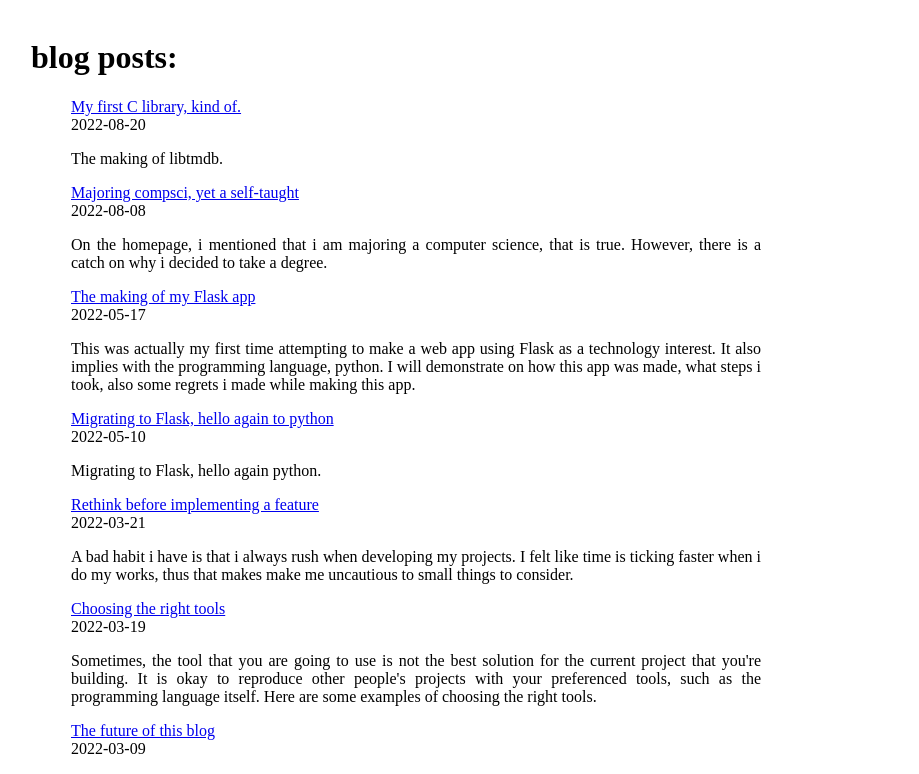
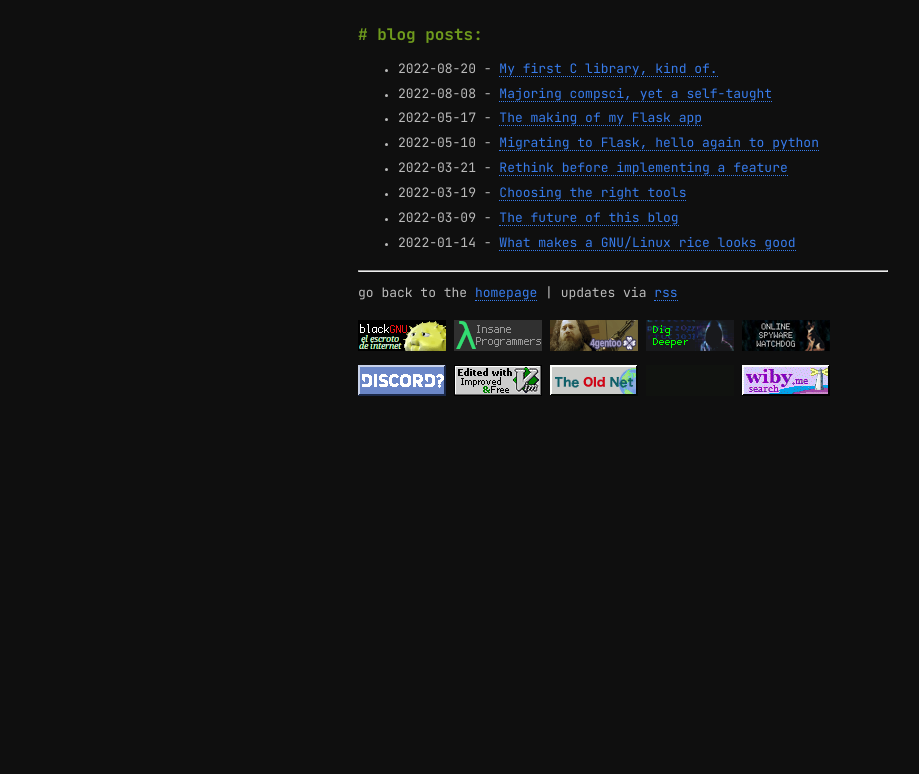
Before and after one commit to youkwhd/youkwhd.com, a Next.js app: page /posts in a window 1280 px wide. Shown: the top 774 px of the page, without its empty margins (17-936 px from the left). Built offline with nearby package versions, Linux system fonts and the light colour scheme.

Commit message:
refactor: changing back to original

```diff
--- a/src/components/Footer/index.tsx
+++ b/src/components/Footer/index.tsx
@@ -7,12 +7,10 @@ export default ({ banners }: Props): JSX.Element => {
     return (
         <footer>
             <hr/>
-            <p>go back to the <Link href="/">homepage</Link> | swoosh to <Link href="/posts">blog posts</Link> | updates via <Link href="/rss.xml">rss</Link></p>
-            {/*
+            <p>go back to the <Link href="/">homepage</Link> | updates via <Link href="/rss.xml">rss</Link></p>
             <div className="banner-wrapper">
                 {banners.map((banner: BannerType) => <Banner src={banner.src} href={banner.url} key={banner.index} />)}
             </div>
-            */}
         </footer>
     )
 }
--- a/src/pages/_app.tsx
+++ b/src/pages/_app.tsx
@@ -2,6 +2,7 @@ import { AppProps } from "next/app"
 import { DefaultSeo } from "next-seo"
 
 import "@/src/styles/main.scss"
+import "@/src/styles/font-types/jetbrains-mono.css"
 import "@/src/styles/prism-themes/prism-custom.css"
 
 export default ({ Component, pageProps }: AppProps): JSX.Element => {
--- a/src/pages/index.tsx
+++ b/src/pages/index.tsx
@@ -21,7 +21,7 @@ export default ({ banners }: Props): JSX.Element => {
             <MainLayout banners={banners}>
                 <h1 className="__fake_h2">Introducing youkwhd</h1>
                 <p>
-                    I'm an undergraduate student majoring Computer Science, a fast paced self-taught programmer <Link href={"/posts/majoring-compsci-yet-self-taught"} target="_blank" style={{ fontSize: 14 }}>[1]</Link> who's proficient using C99 & Typescript as a language of choice, utilizing Neovim as an efficient text editor for every day use.
+                    I'm an undergraduate student majoring Computer Science, a fast paced self-taught programmer <Link href={"/posts/majoring-compsci-yet-self-taught"} className="sidelink" target="_blank">[1]</Link> who's proficient using C99 & Typescript as a language of choice, utilizing Neovim as an efficient text editor for every day use.
                 </p>
                 <p>
                     With the mention of Neovim, thus can be summarized that i am in fact a GNU/Linux enthusiast. I prefer to use a non PID1 systemd based systems. Most of my softwares are purely Libre.
--- a/src/pages/posts/index.tsx
+++ b/src/pages/posts/index.tsx
@@ -25,14 +25,12 @@ const PostsPage = ({ posts, banners }: Props): JSX.Element => {
                         const parsedPostDate: string = post.date.split("T")[0]
 
                         return (
-                            <>
+                            <li key={post.slug}>
+                                <span>{parsedPostDate} - </span>
                                 <Link as={`/posts/${post.slug}`} href="/posts/[slug]">
                                     {post.title}
                                 </Link>
-                                <br />
-                                <span>{parsedPostDate}</span>
-                                <p>{post.excerpt}</p>
-                            </>
+                            </li>
                         )
                     })}
                 </ul>
--- /dev/null
+++ b/src/styles/__main.scss
@@ -0,0 +1,50 @@
+body {
+    font-family: serif;
+}
+
+#__next {
+    max-width: 730px;
+    padding: 10px 40px 10px 40px;
+}
+
+.banner-wrapper {
+    a {
+        border: none;
+
+        * {
+            width: 88px;
+            height: 31px;
+            margin: 4px 8px 4px 0;
+        }
+    }
+}
+
+p {
+    text-align: justify;
+}
+
+pre {
+    overflow: auto;
+}
+
+li {
+    padding: .15em 0;
+
+    > p {
+        margin: 0;
+    }
+}
+
+/* for unconsistent p tag */
+ul > li > ul {
+    padding-top: .15em;
+}
+
+img {
+  max-width: 100%;
+  object-fit: contain;
+}
+
+.no-padding {
+    padding: 0;
+}
--- a/src/styles/main.scss
+++ b/src/styles/main.scss
@@ -1,10 +1,39 @@
 body {
-    font-family: serif;
+    background-color: #0f0f0f;
+    color: #bbbbbb;
+    font-family: "JetBrains Mono", monospace;
+
+    line-height: 1.15rem;
+    font-size: 13px;
+}
+
+.sidelink {
+    font-size: 10px;
 }
 
 #__next {
-    max-width: 730px;
-    padding: 10px 40px 10px 40px;
+    max-width: 530px;
+    margin: 2em auto;
+}
+
+@for $i from 1 to 7 {
+    $pound: "#";
+    $pound_count: $i;
+
+    @while $pound_count > 1 {
+        $pound_count: $pound_count - 1;
+        $pound: $pound + "#";
+    }
+
+    h#{$i} {
+        color: #6f9b1d;
+        font-size: 16px;
+    }
+
+    h#{$i}::before,
+    .__fake_h#{$i}::before {
+        content: $pound + " ";
+    }
 }
 
 .banner-wrapper {
@@ -19,16 +48,34 @@ body {
     }
 }
 
-p {
-    text-align: justify;
+a {
+    color: #387cec;
+    text-decoration: none;
+    border-bottom: 1px dotted #387cec;
+
+    &:active,
+    &:hover {
+        color: #3971cc;
+    }
+}
+
+blockquote {
+    margin: 0;
+    border-left: 4px solid #474747;
+    color: #757575;
+    padding-left: 15px;
 }
 
 pre {
     overflow: auto;
 }
 
+p {
+    text-align: justify;
+}
+
 li {
-    padding: .15em 0;
+    padding: .25em 0;
 
     > p {
         margin: 0;
@@ -37,7 +84,14 @@ li {
 
 /* for unconsistent p tag */
 ul > li > ul {
-    padding-top: .15em;
+    padding-top: .25em;
+}
+
+/* standalone code */
+code:not([class]) {
+    background-color: #3d3a3b;
+    border-radius: 2px;
+    overflow: auto;
 }
 
 img {
@@ -45,6 +99,16 @@ img {
   object-fit: contain;
 }
 
+.sidenote > p {
+    margin: 6px 0 0 0;
+}
+
 .no-padding {
     padding: 0;
 }
+
+@media (max-width: 560px) {
+    body {
+        padding: 0 1em;
+    }
+}
```
